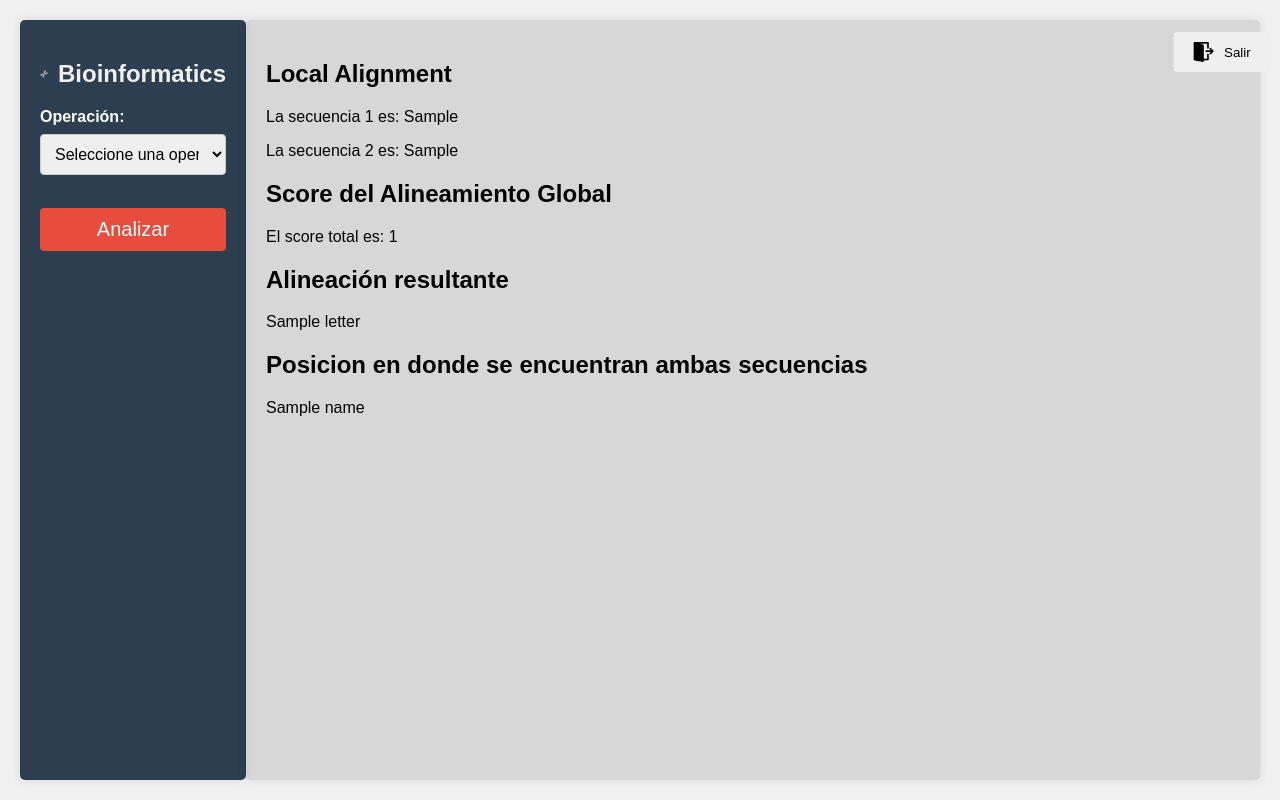
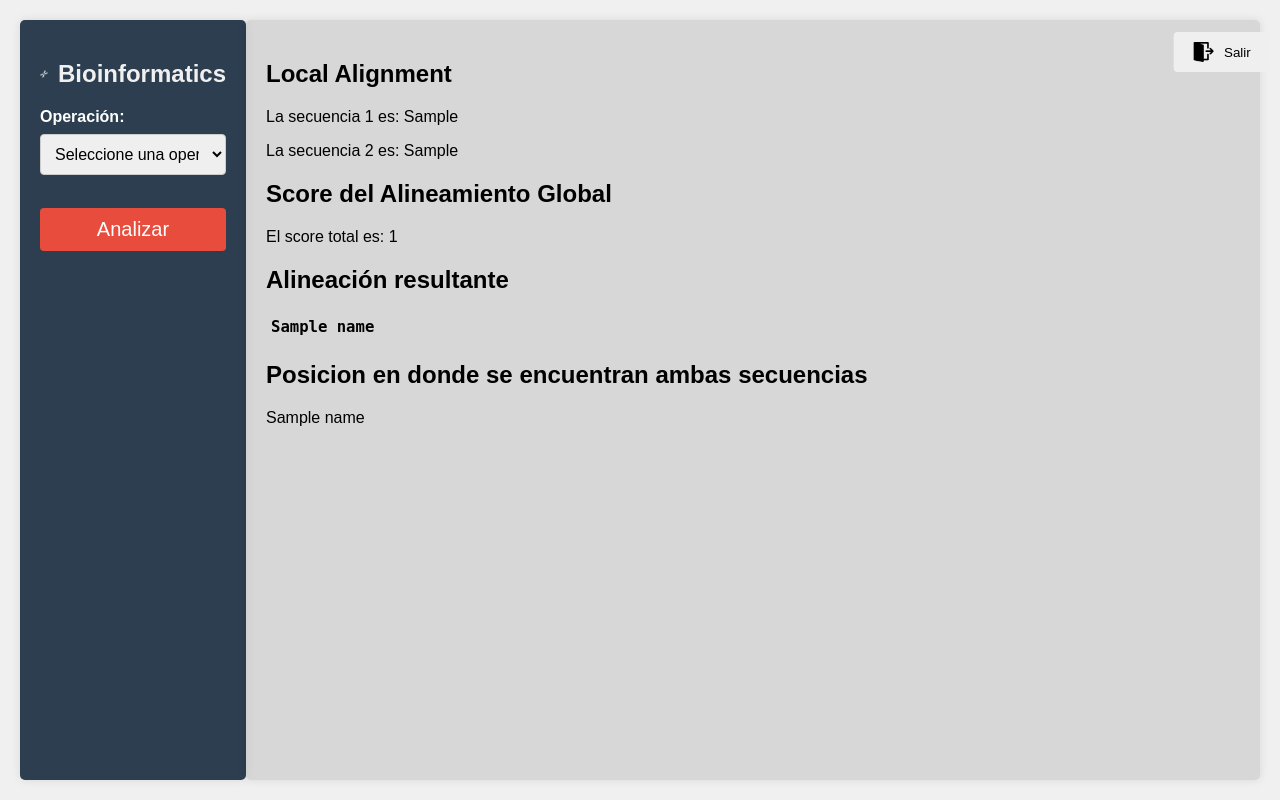
Before and after one commit to Ronald-Gutierrez/Visualizador-de-BioInfo, a Flask app: template templates/local_alignment.html in a window 1280 px wide. Run offline with Flask 2, Linux system fonts and the light colour scheme; the template is opened without the code that fills it: most values are stand-ins (such as "Sample title", 1, 10 or a date in 2020).

Commit message:
Arreglando visualizacion de Alineamiento Local

```diff
--- a/app.py
+++ b/app.py
@@ -81,7 +81,7 @@ def analizar():
 
         result = smith_waterman(sequence1, sequence2, match, mismatch, gap)
         size = len(result)
-        return render_template('local_alignment.html', sequence1=sequence1, sequence2=sequence2, match=match, mismatch=mismatch, gap=gap, result=result, size=size)
+        return render_template('local_alignment.html', sequence1=sequence1, sequence2=sequence2, match=match, mismatch=mismatch, gap=gap, result=result, size=size ,operation=operation)
 
     elif operation =='star_alignment':
         match = int(match)
--- a/templates/local_alignment.html
+++ b/templates/local_alignment.html
@@ -2,34 +2,54 @@
 
 {% block content %}
 <style>
+    .sequence {
+        display: flex;
+        flex-wrap: wrap;
+    }
+    .sequence span {
+        display: inline-block;
+        padding: 5px;
+        margin: 0px;
+        border-radius: 3px;
+        color: rgb(0, 0, 0);
+        font-weight: bold;
+        text-align: center;
+    }
     pre {
-        font-size: 1.2em;
-        /* Tamaño de letra más grande */
+        font-size: 1.2em; /* Tamaño de letra más grande */
     }
 
-    .green-bg {
-        background-color: green;
-        color: white;
-    }
+    .A { background-color: green; color: white; }
+    .C { background-color: yellow; color: black; }
+    .G { background-color: red; color: white; }
+    .T { background-color: blue; color: white; }
+    .U { background-color: pink; color: black; }
 
-    .yellow-bg {
-        background-color: yellow;
-        color: black;
-    }
+    /* Proteína colors */
+    .R { background-color: #9999ff; } /* Azul claro */
+    .N { background-color: #99ff99; } /* Verde claro */
+    .D { background-color: #ff99ff; } /* Rosa */
+    .Q { background-color: #ffcc99; } /* Naranja claro */
+    .E { background-color: #cc99ff; } /* Violeta claro */
+    .H { background-color: #66ff99; } /* Verde neón */
+    .I { background-color: #99ccff; } /* Azul cielo */
+    .L { background-color: #ff9966; } /* Naranja */
+    .K { background-color: #99ffcc; } /* Turquesa */
+    .M { background-color: #ccff66; } /* Verde limón */
+    .F { background-color: #66ccff; } /* Azul claro */
+    .P { background-color: #ffcc66; } /* Durazno */
+    .S { background-color: #66ffcc; } /* Verde menta */
+    .W { background-color: #ff66cc; } /* Fucsia */
+    .Y { background-color: #66ff66; } /* Verde */
+    .V { background-color: #66cc66; } /* Verde oliva */
 
-    .red-bg {
-        background-color: red;
-        color: white;
-    }
-
-    .blue-bg {
-        background-color: blue;
-        color: white;
-    }
-
-    .pink-bg {
-        background-color: pink;
-        color: black;
+    .alignment-card {
+        border: 1px solid #ccc;
+        border-radius: 5px;
+        padding: 10px;
+        margin-bottom: 20px;
+        max-height: 500px; /* Altura máxima del card */
+        overflow-y: auto; /* Habilita scroll vertical si el contenido excede la altura máxima */
     }
 </style>
 
@@ -38,23 +58,36 @@
 <p>La secuencia 2 es: {{ sequence2 }}</p>
 
 <h2>Score del Alineamiento Global</h2>
-
 <p>El score total es: {{ result[0][0] }}</p>
 
-<h2> Alineación resultante</h2>
-<p>{{ result[0][2] }}</p>
-<h2> Posicion en donde se encuentran ambas secuencias</h2>
+<h2>Alineación resultante</h2>
+<p>
+    <pre class="sequence" style="white-space: nowrap;">
+        {% for char in result[0][2] %}
+            <span class="{{ char }}">{{ char }}</span>
+        {% endfor %}
+    </pre>
+</p>
+
+<h2>Posicion en donde se encuentran ambas secuencias</h2>
 {% for p in result[0][1] %}
-<p>{{p}}</p>
+<p>{{ p }}</p>
 {% endfor %}
+
 {% if size == 1 %}
 <p>No se encontraron otras subsecuencias</p>
 {% elif size > 1 %}
 <h2>Existen otras subsecuencias</h2>
 <pre style="white-space: nowrap;">
-        {% for s in range(size) %}
-            <p>{{result[s][2]}}</p>
-        {% endfor %}
+    {% for s in range(size) %}
+        <p>
+            <pre class="sequence" style="white-space: nowrap;">
+                {% for char in result[s][2] %}
+                    <span class="{{ char }}">{{ char }}</span>
+                {% endfor %}
+            </pre>
+        </p>
+    {% endfor %}
 </pre>
 {% endif %}
 {% endblock %}
```
